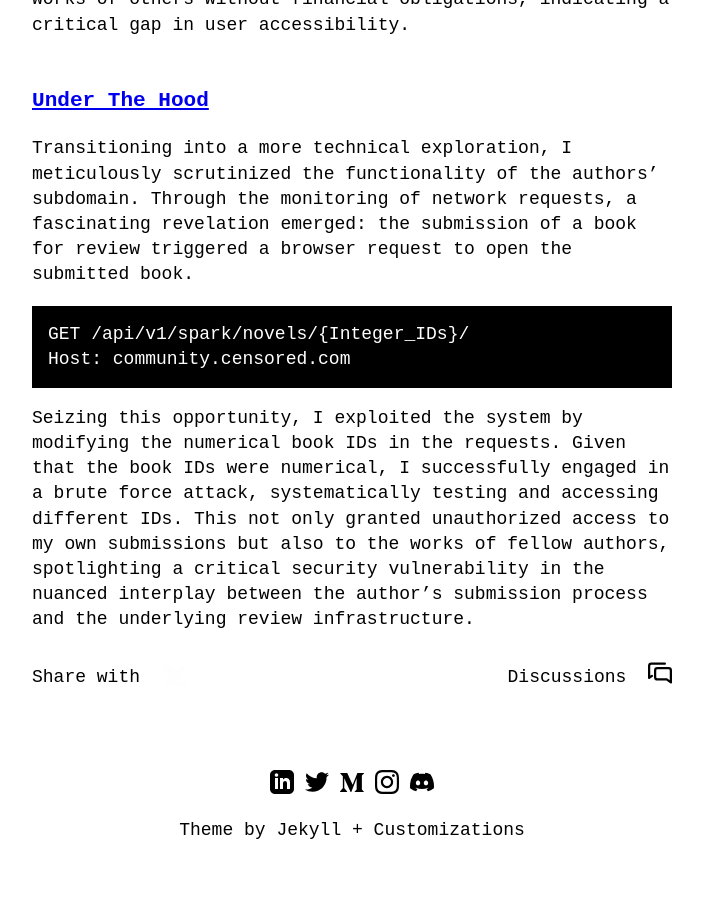
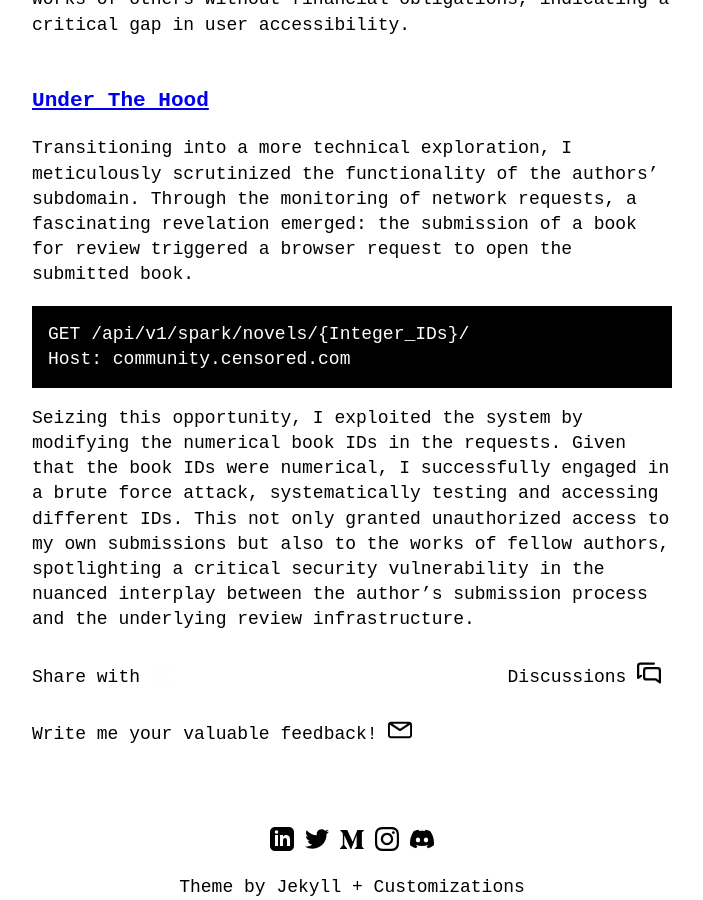
Before and after one commit to mr23r0/mr23r0.github.io, a Jekyll site: the page built from _posts/2024-01-31-read-anything.md, in a window 1280 px wide and 900 px high, scrolled down 1252 px. Shown: the whole window, without its empty margins (288-991 px from the left). Built offline with Jekyll 4.4.1, drawn with Linux system fonts in a browser that asks for light colours; before the commit the page ends 2095 px from its top, so only the background shows below that; part of the change alters nothing that is shown.

Commit message:
added feedback email

```diff
--- a/_layouts/post.html
+++ b/_layouts/post.html
@@ -25,15 +25,15 @@ layout: default
 
   <div class="container">
   <div class="share-buttons">
-    <p>Share with &nbsp;</p>
+    <p>Share with&nbsp;</p>
     <a href="https://twitter.com/intent/tweet?text=Check out this awesome blog post by @mr23r0 https://mr23r0.github.io{{ page.url | relative_url }}"
       target="_blank">
       <img src="{{ "assets/img/x.png" | relative_url }}" "alt=" Share on Twitter"
         style="width: 25px; height: 25px; margin-right: 10px;">
-    </a>
+    </a>&nbsp;
   </div>
   <div class="share-buttons" >
-    <p>Discussions &nbsp;</p>
+    <p>Discussions&nbsp;</p>
     <a href="https://discord.com/channels/1156182342226956299/1176565821082959932"
       target="_blank">
       <svg width="24" height="24" viewBox="0 0 16 16" xmlns="http://www.w3.org/2000/svg" fill="none">
@@ -50,8 +50,25 @@ layout: default
         </g>
 
       </svg>
-    </a>
+    </a>&nbsp;
   </div>
+</div>
+<div class="share-buttons" >
+  <p>Write me your valuable feedback!&nbsp;</p>
+  <a href="mailto:waiting4mychocolates@gmail.com?subject={{post.title}} [Feedback]"
+    target="_blank"><svg fill="#000000" height="24" width="24" version="1.1" id="Capa_1" xmlns="http://www.w3.org/2000/svg" xmlns:xlink="http://www.w3.org/1999/xlink"
+    viewBox="0 0 75.294 75.294" xml:space="preserve">
+ <g>
+   <path d="M66.097,12.089h-56.9C4.126,12.089,0,16.215,0,21.286v32.722c0,5.071,4.126,9.197,9.197,9.197h56.9
+     c5.071,0,9.197-4.126,9.197-9.197V21.287C75.295,16.215,71.169,12.089,66.097,12.089z M61.603,18.089L37.647,33.523L13.691,18.089
+     H61.603z M66.097,57.206h-56.9C7.434,57.206,6,55.771,6,54.009V21.457l29.796,19.16c0.04,0.025,0.083,0.042,0.124,0.065
+     c0.043,0.024,0.087,0.047,0.131,0.069c0.231,0.119,0.469,0.215,0.712,0.278c0.025,0.007,0.05,0.01,0.075,0.016
+     c0.267,0.063,0.537,0.102,0.807,0.102c0.001,0,0.002,0,0.002,0c0.002,0,0.003,0,0.004,0c0.27,0,0.54-0.038,0.807-0.102
+     c0.025-0.006,0.05-0.009,0.075-0.016c0.243-0.063,0.48-0.159,0.712-0.278c0.044-0.022,0.088-0.045,0.131-0.069
+     c0.041-0.023,0.084-0.04,0.124-0.065l29.796-19.16v32.551C69.295,55.771,67.86,57.206,66.097,57.206z"/>
+ </g>
+ </svg>
+  </a>
 </div>
   <style>
     .container {
```
Also changed, not shown: 11 other files.
